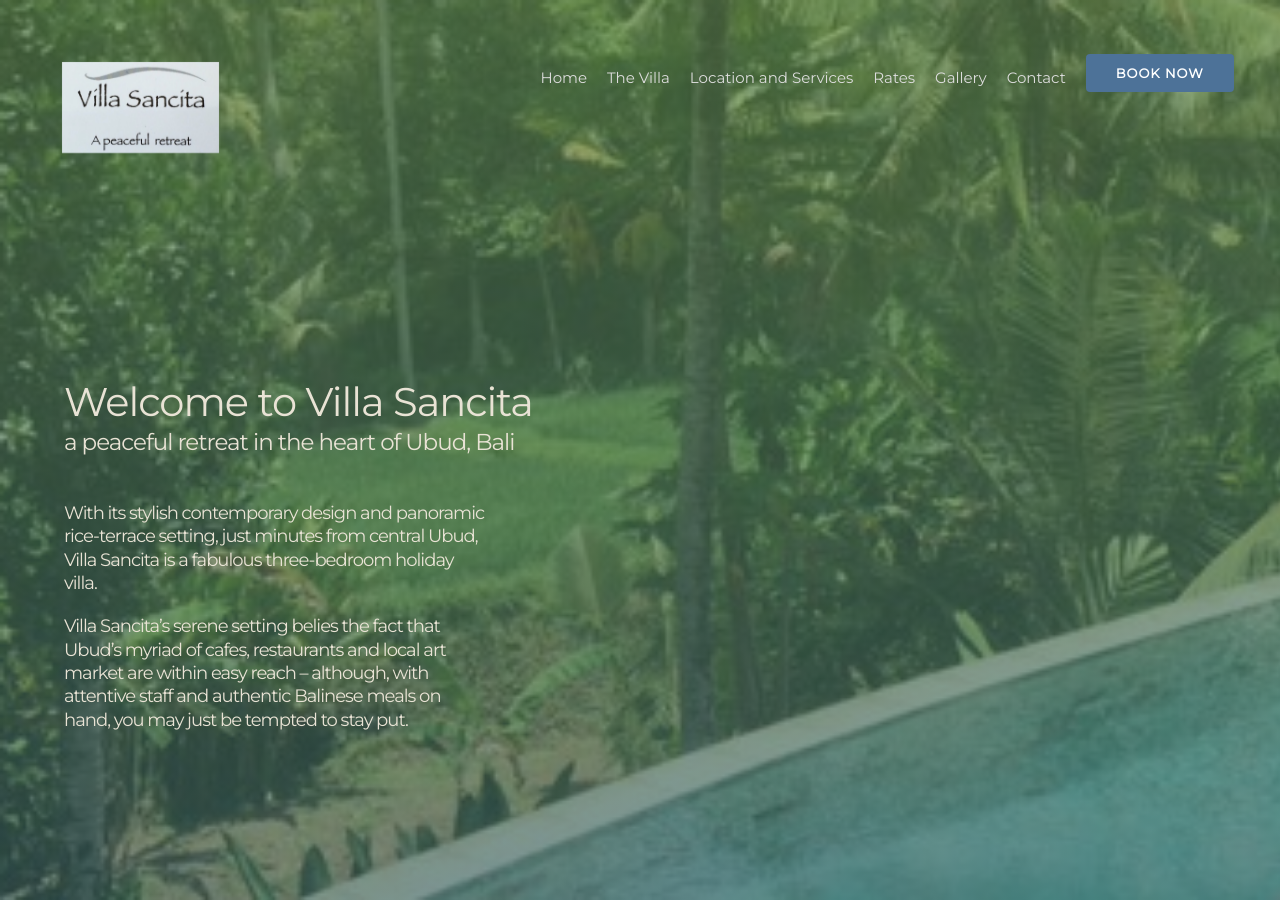
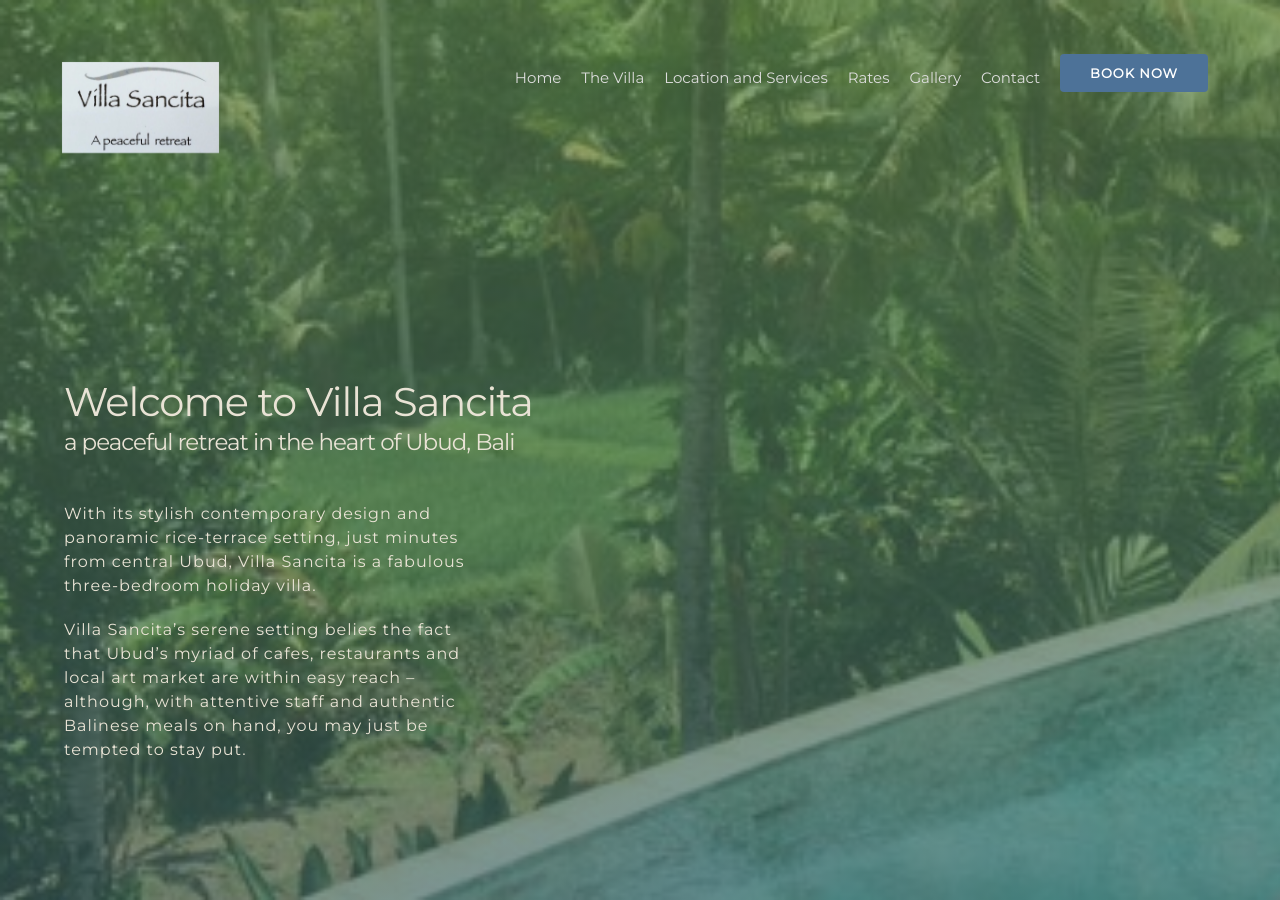
Before and after one commit to raayle/villa-sancita, a Jekyll site: the page built from index.html, in a window 1280 px wide and 900 px high. Built offline with Jekyll 4.4.1, drawn with Linux system fonts in a browser that asks for light colours.

Commit message:
Made some more changes to format

```diff
--- a/css/style.css
+++ b/css/style.css
@@ -126,7 +126,7 @@
   width: 70%;
   text-align: right;
   vertical-align: top;
-  margin: 6vh 3%;
+  margin: 6vh 5%;
   position: fixed;
   right: 0;
 }
@@ -191,9 +191,11 @@
 
 .title-section h3 {
   display: inline-block;
-  font-size: 1.8rem;
+  font-size: 1.6rem;
   text-align: left;
   margin-right: 57vw;
+  line-height: 1.5;
+  letter-spacing: 1px;
 }
 
 /* --Carousel-Section-- */
@@ -230,17 +232,22 @@
 .carousel-section ul {
   list-style: none;
   text-align: center;
+  line-height: 1.3;
   font-size: 1.8rem;
-}
-
-.about{
-  background-image: url("../images/sancita-bale.png");
-  left:50vw;
+  font-family: 'Montserrat', sans-serif;
 }
 
 /* -----About The Villa Page------ */
 
+.about-section p {
+  font-size: 1.7rem;
+  padding: 2;
+}
 
+.about {
+  background-image: url("../images/sancita-bale.png");
+  left:50vw;
+}
 
 
 /* --Footer Section-- */
```
